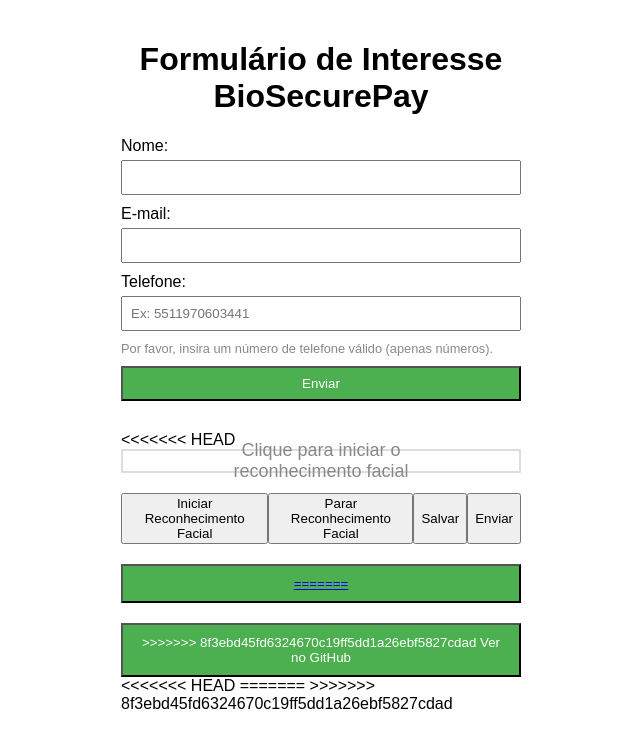
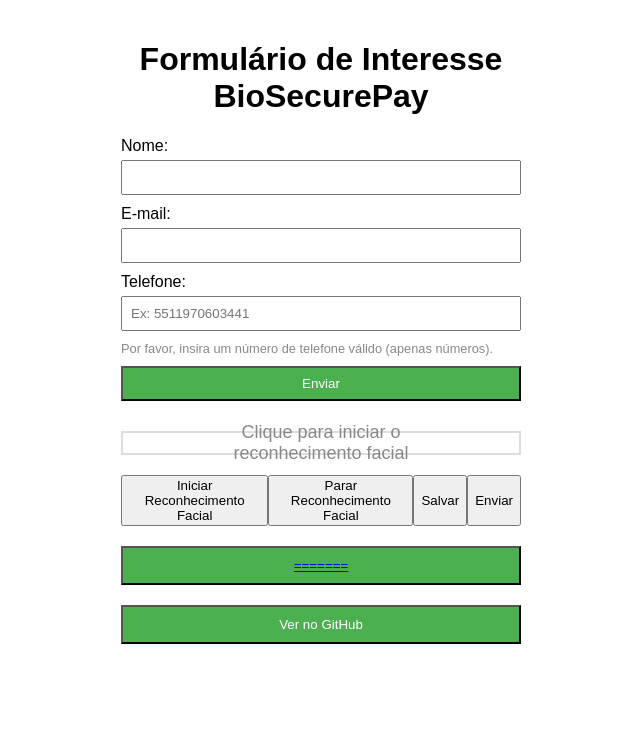
Before and after one commit to AstridNielsen-lab/BioSecurePay.github.io, a Flask app: page / in a window 1280 px wide. Shown: the top 748 px of the page, without its empty margins (319-959 px from the left). Run offline with Flask 2, Linux system fonts and the light colour scheme; parts of the project's set-up code (start-up, migrations or seed data) failed here and were passed over.

Commit message:
Update index.html
Signed-off-by: Astrid Nielsen Labs <32886080+AstridNielsen-lab@users.noreply.github.com>

```diff
--- a/templates/index.html
+++ b/templates/index.html
@@ -111,7 +111,7 @@
         <input type="submit" value="Enviar">
     </form>
 
-<<<<<<< HEAD
+
     <!-- Espaço para interação com a câmera -->
     <div id="camera-box">
         <img src="" alt="Câmera" id="camera-image" style="max-width: 100%; height: auto; display: none;">
@@ -133,12 +133,12 @@
   <!-- Adicione o botão do GitHub abaixo do formulário -->
     <a href="https://github.com/AstridNielsen-lab/BioSecurePay.github.io" target="_blank">
         <button style="background-color: #4CAF50; color: white; padding: 10px; margin-top: 20px; width: 100% ;cursor: pointer;">
->>>>>>> 8f3ebd45fd6324670c19ff5dd1a26ebf5827cdad
+
             Ver no GitHub
         </button>
     </a>
 
-<<<<<<< HEAD
+
     <script>
     // Adicionando funções JavaScript para iniciar e parar o reconhecimento facial
     function iniciarReconhecimentoFacial() {
@@ -161,7 +161,6 @@
     }
 </script>
 
-=======
->>>>>>> 8f3ebd45fd6324670c19ff5dd1a26ebf5827cdad
+
 </body>
 </html>
```
